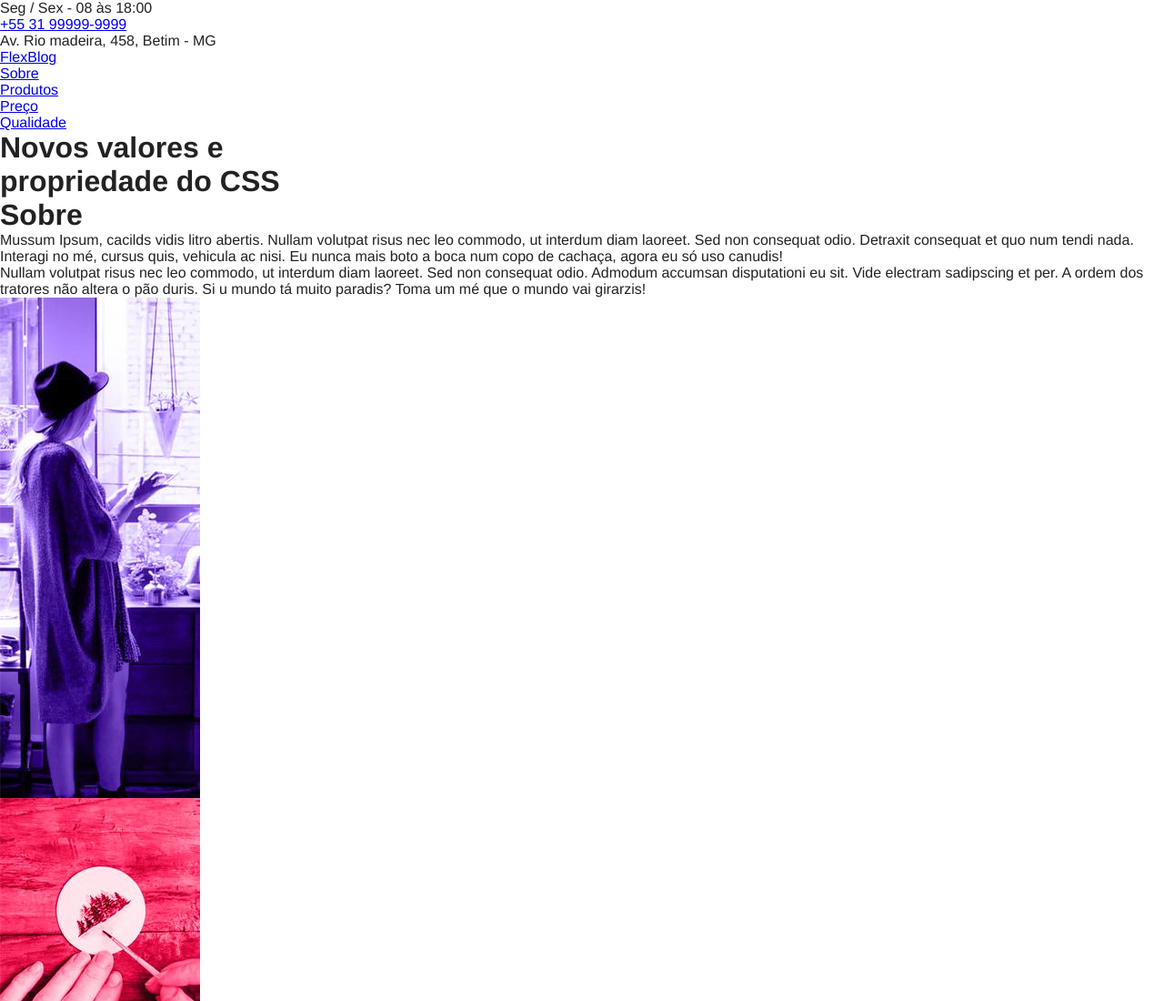
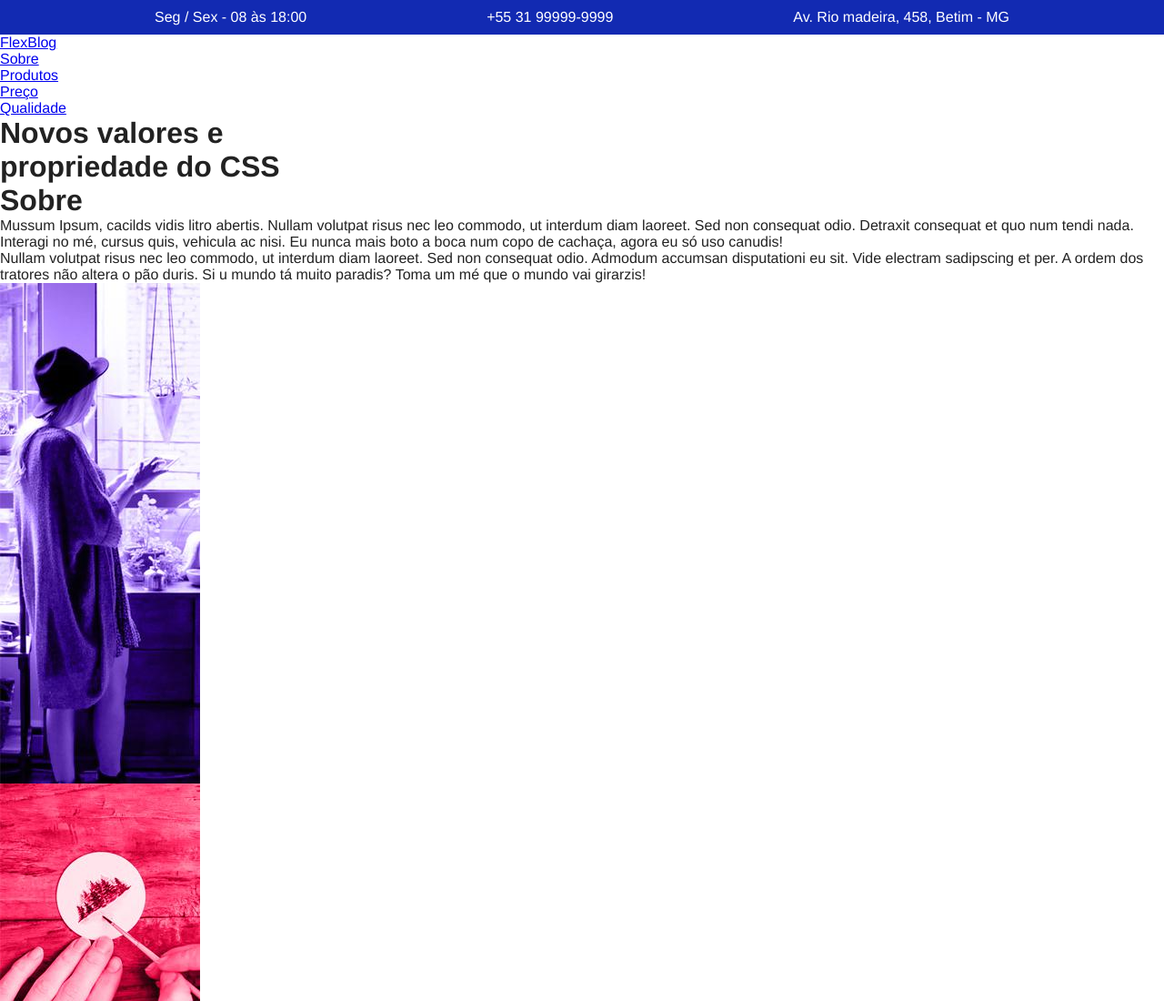
Before and after one commit to lucasbref82/flex-blog, a plain HTML site: page index.html in a window 1280 px wide. Shown: the top 1100 px of the page at 91% size. Drawn offline with Linux system fonts and the light colour scheme.

Commit message:
Estilo super info

```diff
--- a/css/style.css
+++ b/css/style.css
@@ -19,3 +19,26 @@ img {
 * {
   box-sizing: border-box;
 }
+
+.superinfo-bg {
+  background: #122ab2;
+  color: white;
+}
+
+.superinfo a {
+  color: white;
+  text-decoration: none;
+}
+
+.superinfo {
+  display: flex;
+  margin: 0 auto;
+  justify-content: space-between;
+  max-width: 960px;
+  flex-wrap: wrap;
+  padding-top: 10px;
+}
+
+.superinfo a, .superinfo p {
+  margin: 0 10px 10px 10px;
+}
```
